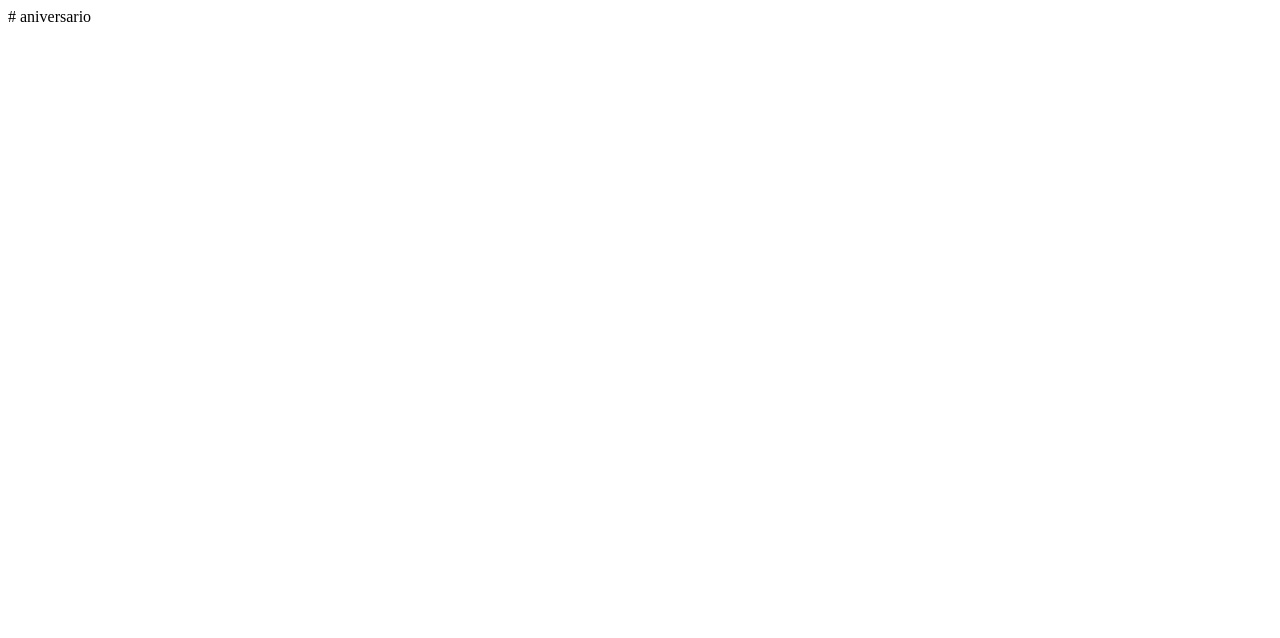
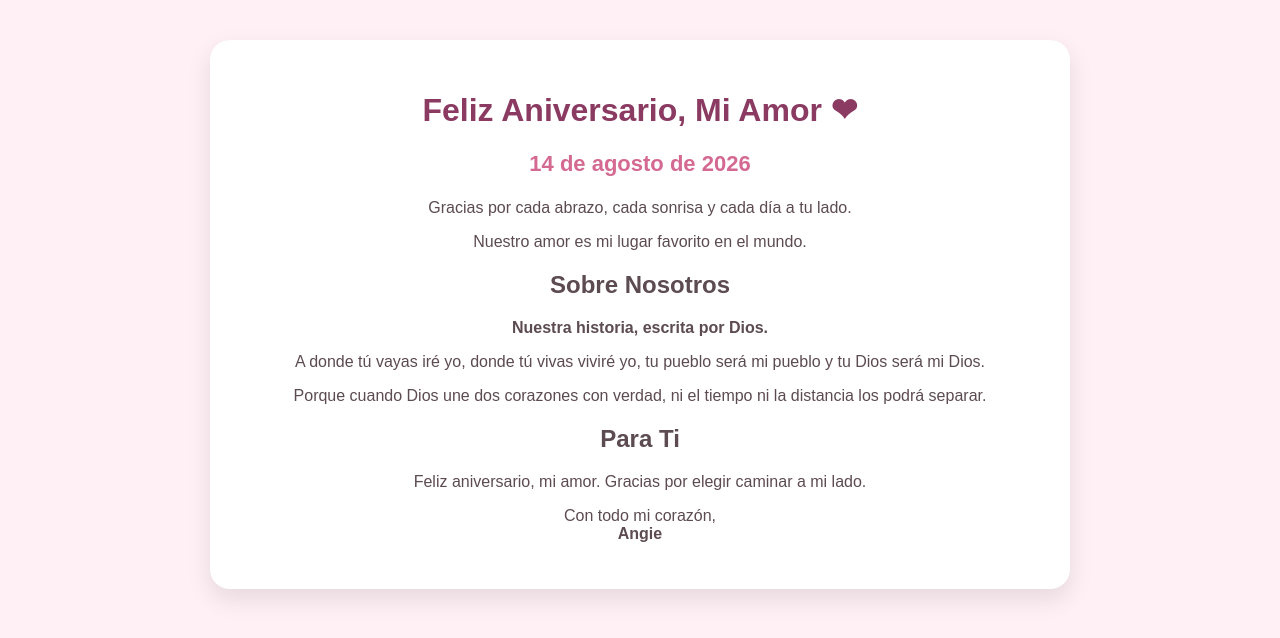
Before and after one commit to nataliaacruz1111-netizen/aniversario, a plain HTML site: page index.html in a window 1280 px wide. Drawn offline with Linux system fonts and the light colour scheme.

Commit message:
Update index.html

```diff
--- a/index.html
+++ b/index.html
@@ -1 +1,49 @@
-# aniversario
+<!DOCTYPE html>
+<html lang="es">
+<head>
+  <meta charset="UTF-8">
+  <meta name="viewport" content="width=device-width, initial-scale=1.0">
+  <title>Feliz Aniversario</title>
+  <style>
+    body{
+      margin:0;
+      font-family:Arial, sans-serif;
+      background:#fff0f5;
+      color:#5c4b51;
+      text-align:center;
+      padding:40px;
+    }
+    .caja{
+      max-width:800px;
+      margin:auto;
+      background:white;
+      padding:30px;
+      border-radius:20px;
+      box-shadow:0 10px 25px rgba(0,0,0,0.1);
+    }
+    h1{color:#8b3a62;}
+    .fecha{
+      font-size:22px;
+      color:#d46a92;
+      font-weight:bold;
+    }
+  </style>
+</head>
+<body>
+  <div class="caja">
+    <h1>Feliz Aniversario, Mi Amor ❤</h1>
+    <p class="fecha">14 de agosto de 2026</p>
+    <p>Gracias por cada abrazo, cada sonrisa y cada día a tu lado.</p>
+    <p>Nuestro amor es mi lugar favorito en el mundo.</p>
+
+    <h2>Sobre Nosotros</h2>
+    <p><strong>Nuestra historia, escrita por Dios.</strong></p>
+    <p>A donde tú vayas iré yo, donde tú vivas viviré yo, tu pueblo será mi pueblo y tu Dios será mi Dios.</p>
+    <p>Porque cuando Dios une dos corazones con verdad, ni el tiempo ni la distancia los podrá separar.</p>
+
+    <h2>Para Ti</h2>
+    <p>Feliz aniversario, mi amor. Gracias por elegir caminar a mi lado.</p>
+    <p>Con todo mi corazón,<br><strong>Angie</strong></p>
+  </div>
+</body>
+</html>
```
